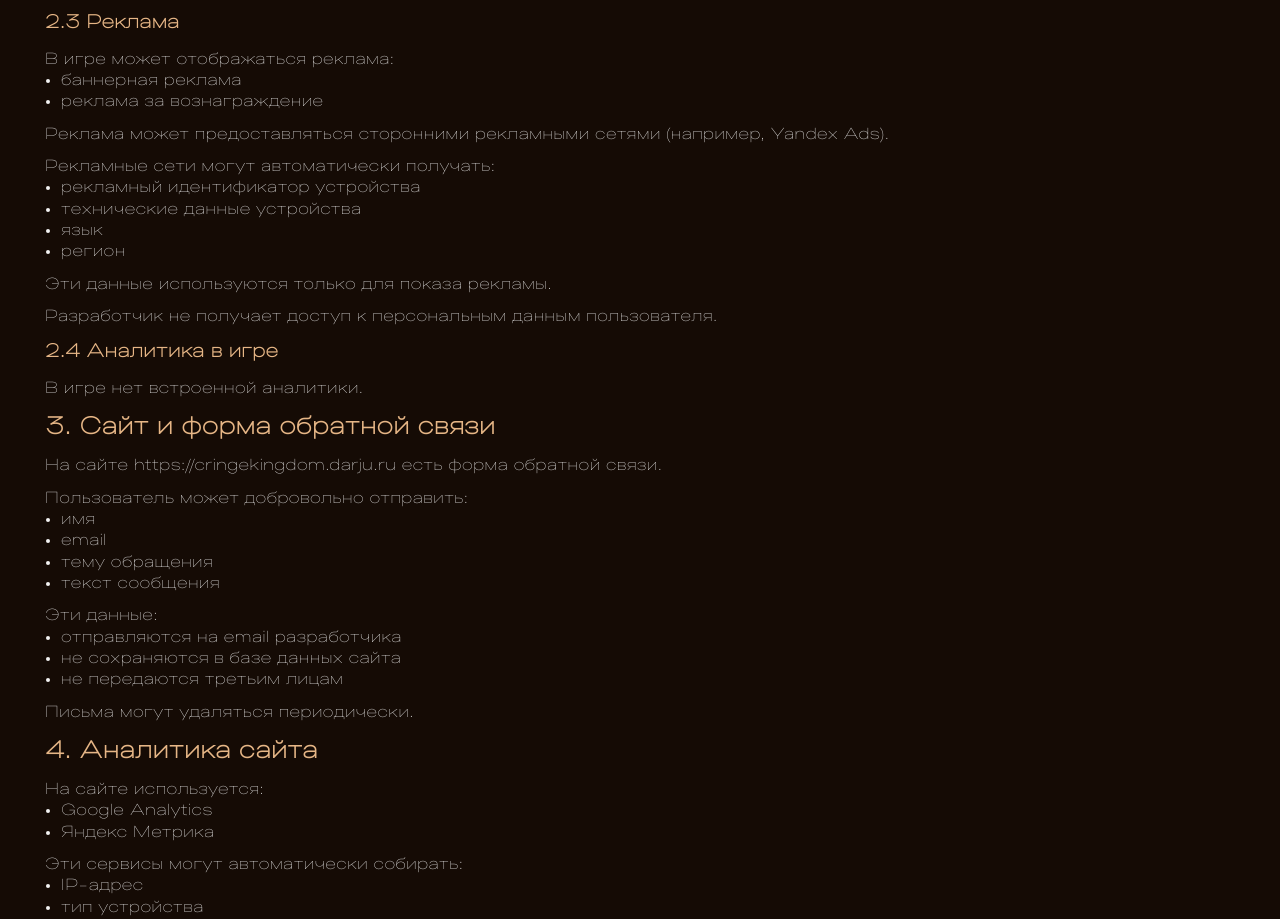
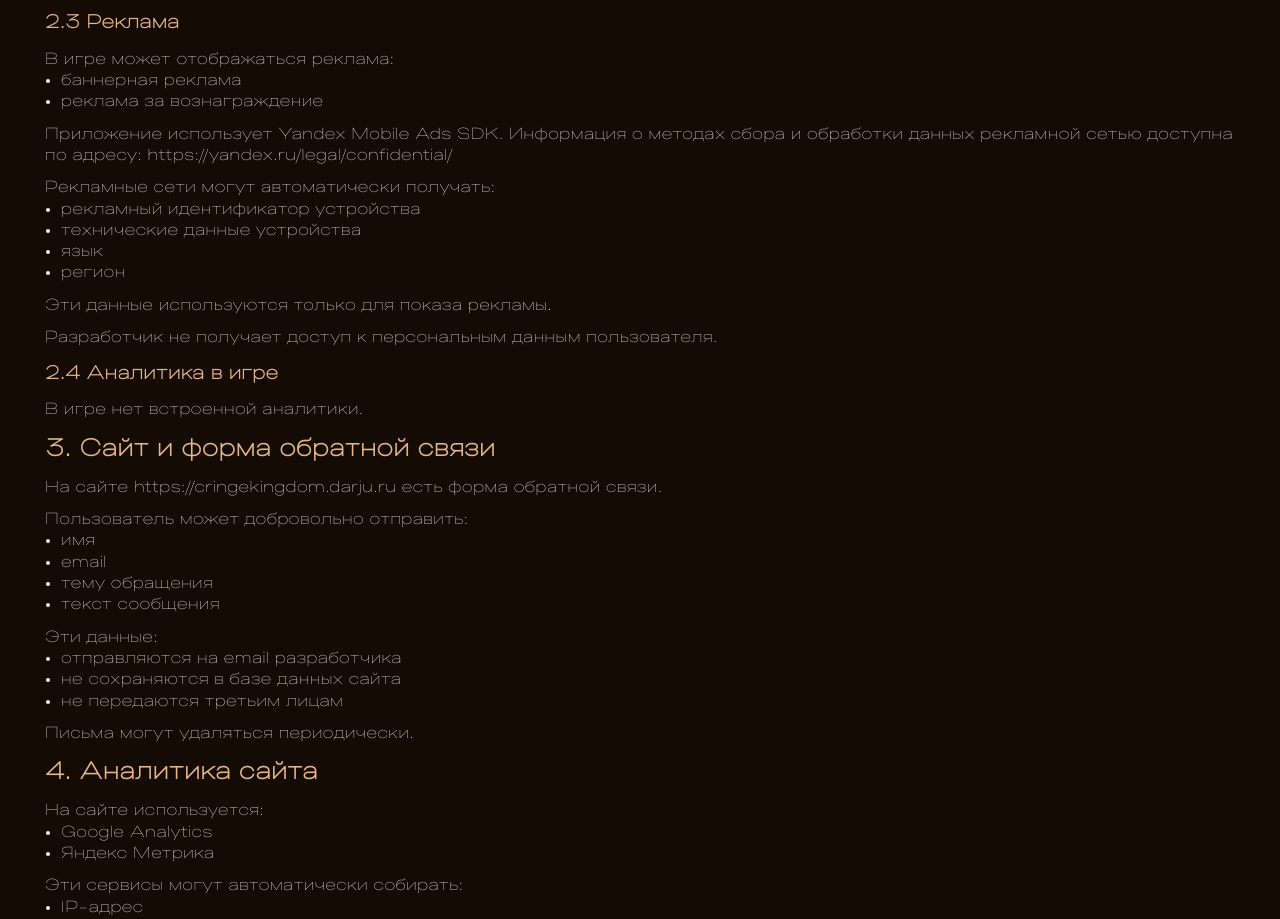
Before and after one commit to dar-ju/web.cringekingdom, a Nuxt app in the folder landing/: page /policy in a window 1280 px wide. Shown: the part 820-1739 px from the top of the page. Built offline with nearby package versions, Linux system fonts and the light colour scheme.

Commit message:
policy update

```diff
--- a/landing/app/pages/policy/index.vue
+++ b/landing/app/pages/policy/index.vue
@@ -72,7 +72,8 @@ useSeoMeta({
             </ul>
           </li>
           <li>
-            Реклама может предоставляться сторонними рекламными сетями (например, Yandex Ads).
+            Приложение использует Yandex Mobile Ads SDK. Информация о методах сбора и обработки
+            данных рекламной сетью доступна по адресу: https://yandex.ru/legal/confidential/
           </li>
           <li>
             <span>Рекламные сети могут автоматически получать:</span>
```
